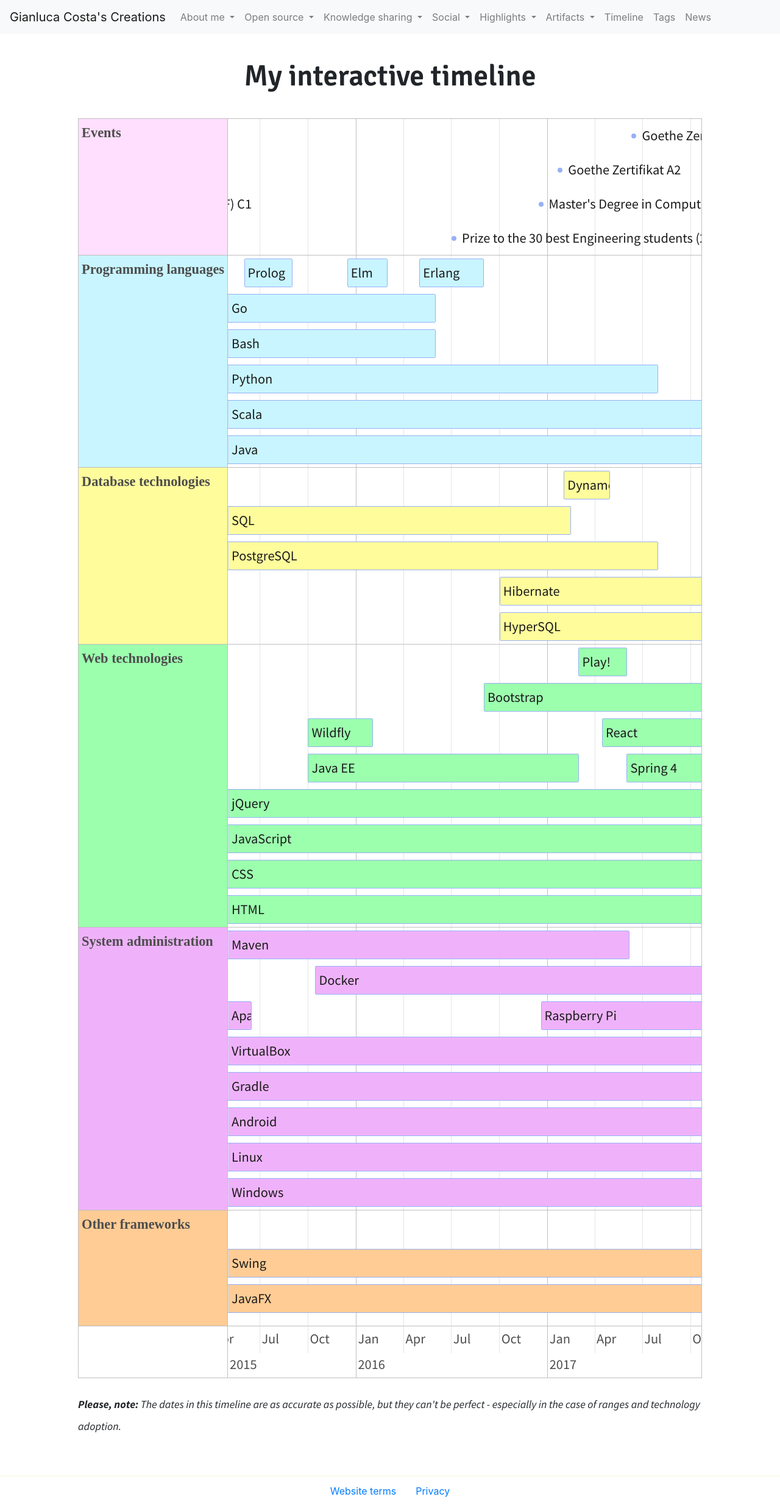
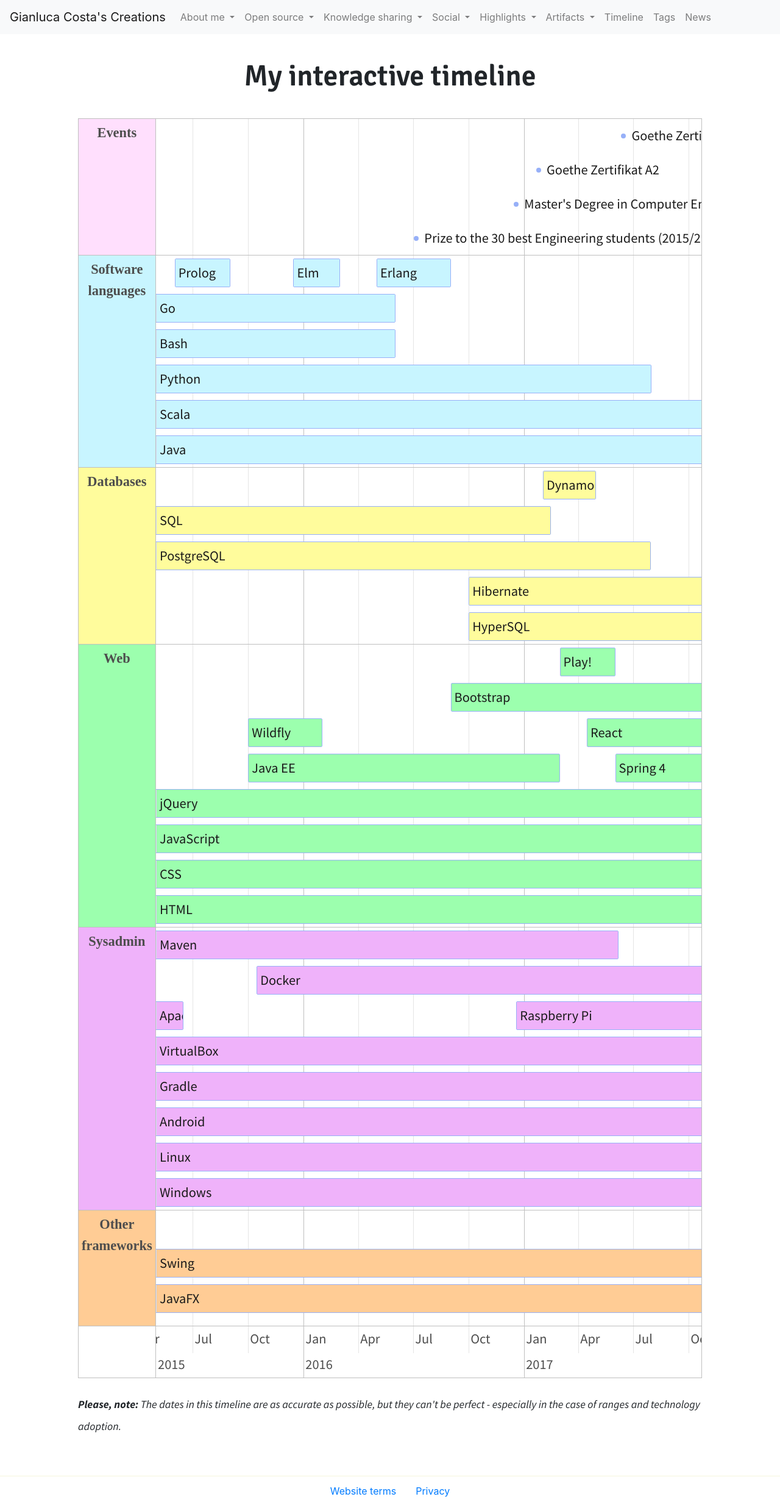
Before and after one commit to giancosta86/giancosta86.github.io, a Jekyll site: the page built from timeline.html, in a window 1280 px wide. Shown: the whole page at 61% size. Built offline with Jekyll 4.4.1, drawn with Linux system fonts in a browser that asks for light colours; some web fonts are replaced.

Commit message:
Enhance timeline

```diff
--- a/_sass/timeline.scss
+++ b/_sass/timeline.scss
@@ -1,6 +1,7 @@
 .timelinePage {
     .vis-labelset {
         font-weight: bold;
+        text-align: center;
     }
 
     .events {
--- a/js/timeline.js
+++ b/js/timeline.js
@@ -80,27 +80,27 @@
 
     {
       id: "programmingLanguages",
-      content: "Programming languages",
+      content: "Software<br/>languages",
     },
 
     {
       id: "databaseTechnologies",
-      content: "Database technologies",
+      content: "Databases",
     },
 
     {
       id: "webTechnologies",
-      content: "Web technologies",
+      content: "Web",
     },
 
     {
       id: "systemAdministration",
-      content: "System administration",
+      content: "Sysadmin",
     },
 
     {
       id: "otherFrameworks",
-      content: "Other frameworks"
+      content: "Other<br/>frameworks"
     }
   ]
 
--- a/js/timelineData.js
+++ b/js/timelineData.js
@@ -439,6 +439,12 @@
     },
 
     {
+        content: "Hudson",
+        start: "2012-11-1",
+        end: "2013-2-28"
+    },
+
+    {
         content: "Gradle",
         start: "2015-3-30",
         end: today
```
